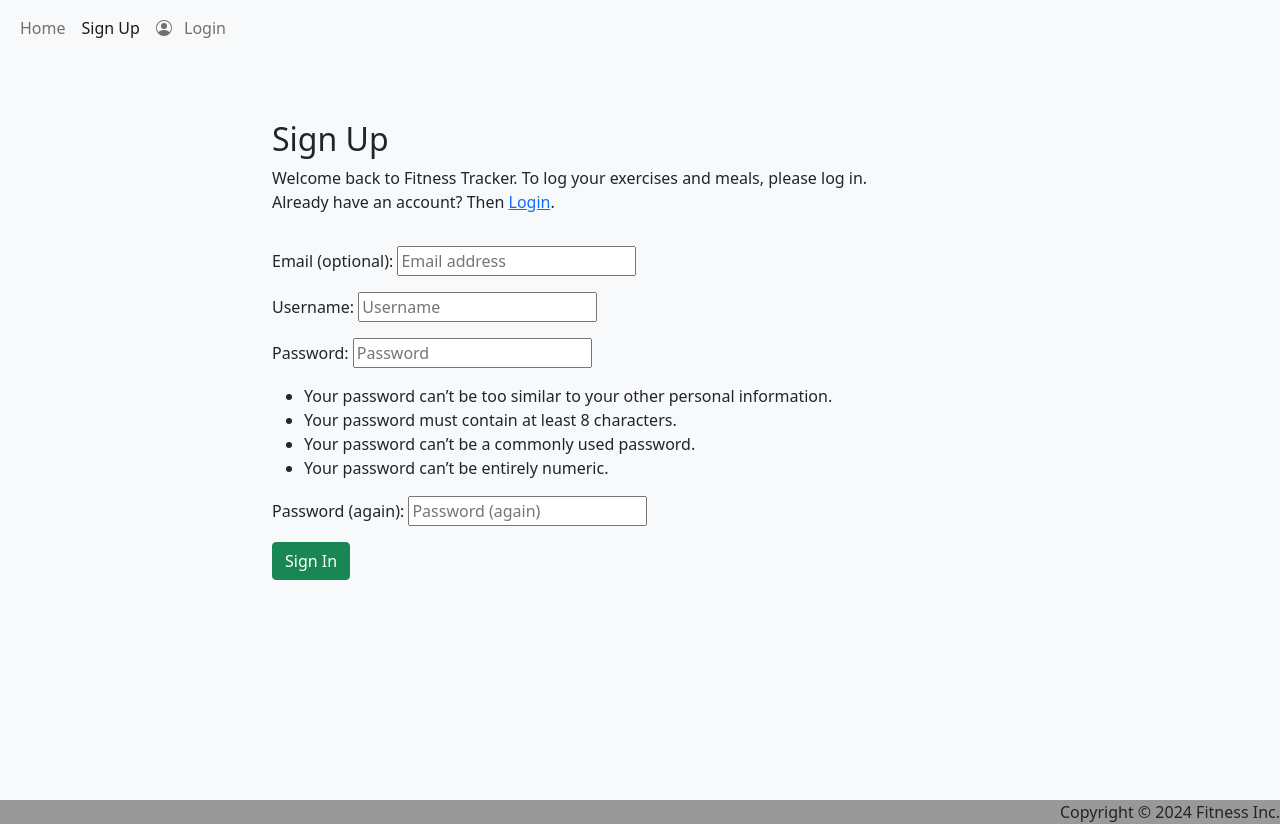
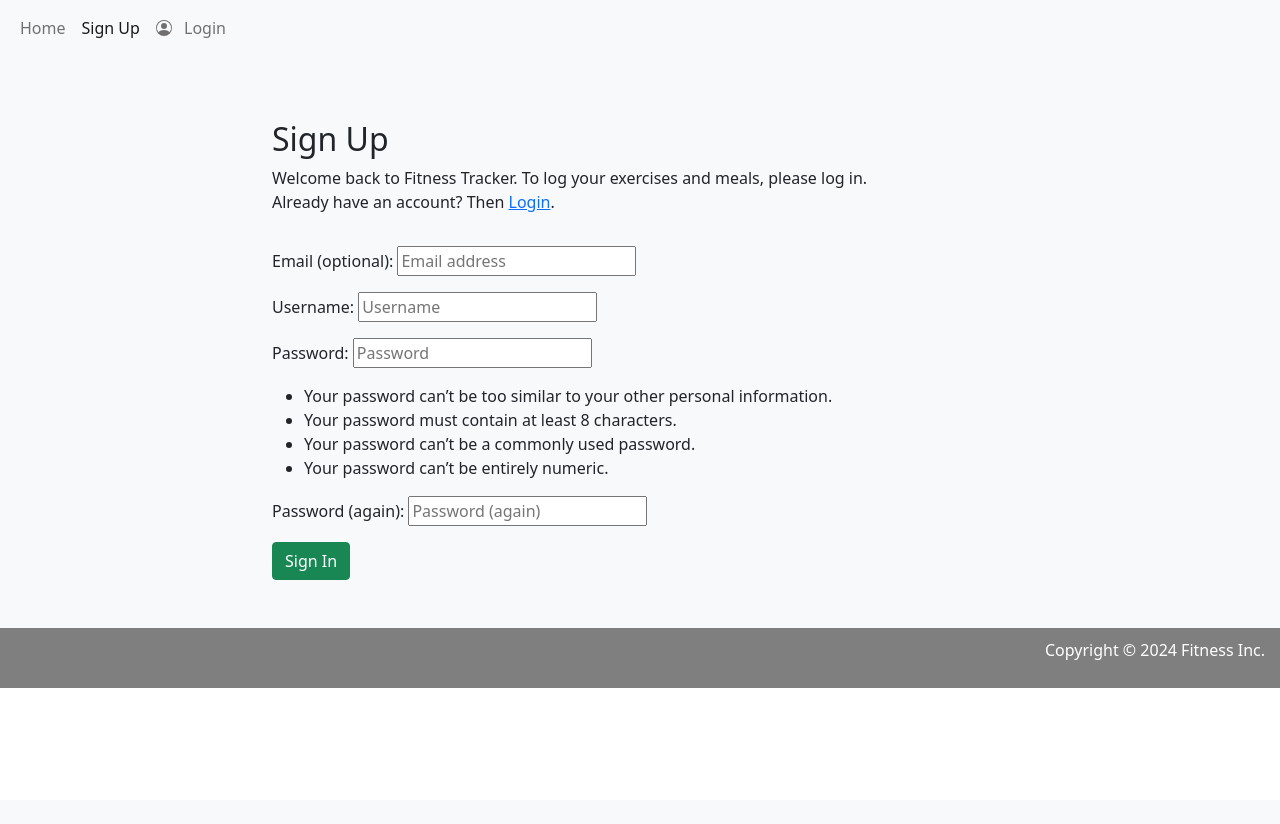
Before and after one commit to mtelewa/fitness-tracker, a Django app: page /accounts/signup/ in a window 1280 px wide. After the commit the page ends 688 px from the top, so only its background shows below. Run offline with Django 5.2, Linux system fonts and the light colour scheme; some libraries are stand-ins or nearby versions.

Commit message:
update stye for body and footer

```diff
--- a/static/css/sidebars.css
+++ b/static/css/sidebars.css
@@ -1,21 +1,28 @@
-body {
-  min-height: 100vh;
-  min-height: -webkit-fill-available;
+
+
+/* html {
+  height: -webkit-fill-available;
+} */
+
+main {
+  /* display: flex; */
+  /* flex-wrap: nowrap; */
+  flex: 1 0 auto;
+  /* height: -webkit-fill-available; */
+  /* max-height: 100vh; */
+  /* overflow-x: auto; */
+  /* overflow-y: hidden; */
 }
 
-html {
-  height: -webkit-fill-available;
-}
-
-main {
+/* main {
   display: flex;
   flex-wrap: nowrap;
   height: 100vh;
-  /* height: -webkit-fill-available; */
+  height: -webkit-fill-available;
   max-height: 100vh;
   overflow-x: auto;
   overflow-y: hidden;
-}
+} */
 
 .bi {
   vertical-align: -.125em;
--- a/static/css/style.css
+++ b/static/css/style.css
@@ -1,13 +1,22 @@
+body {
+    min-height: 100vh;
+    min-height: -webkit-fill-available;
+    display: flex;
+    flex-direction: column;
+    justify-content: flex-start;
+  }
 
-/* #nav-login {
-    margin-left: auto;
-} */
+/* Trim images overflowing from skewness */
 
+html, body {
+    max-width: 100%;
+    overflow-x: hidden;
+}
 
 /* Colors */
 
 .image-home--bg-color {
-    background-color: rgb(0, 0, 0, 0.4);
+    background-color: rgb(0, 0, 0, 0.5);
 }
 
 
@@ -38,12 +47,10 @@
     height: 100%;
 }
 
-
 #image-swim {
     background: url("../images/swimming.webp") no-repeat center;
     background-size: cover;
 }
-
 
 #image-lift {
     background: url("../images/lifting.webp") no-repeat center;
@@ -77,6 +84,8 @@
 }
 
 
+/* Buttons */
+
 .btn--red {
     background-color: #f05f40;
     border-color: #f05f40;
@@ -98,3 +107,19 @@
     border-color: #df4929;
     color: white;
 }
+
+/* Stars rating */
+
+.checked {
+    color: orange;
+  }
+
+
+/* footer container */
+
+#footer-box{
+    width: 100%;
+    margin: auto;
+    padding: 10px 15px;
+    color: white;
+}
```
